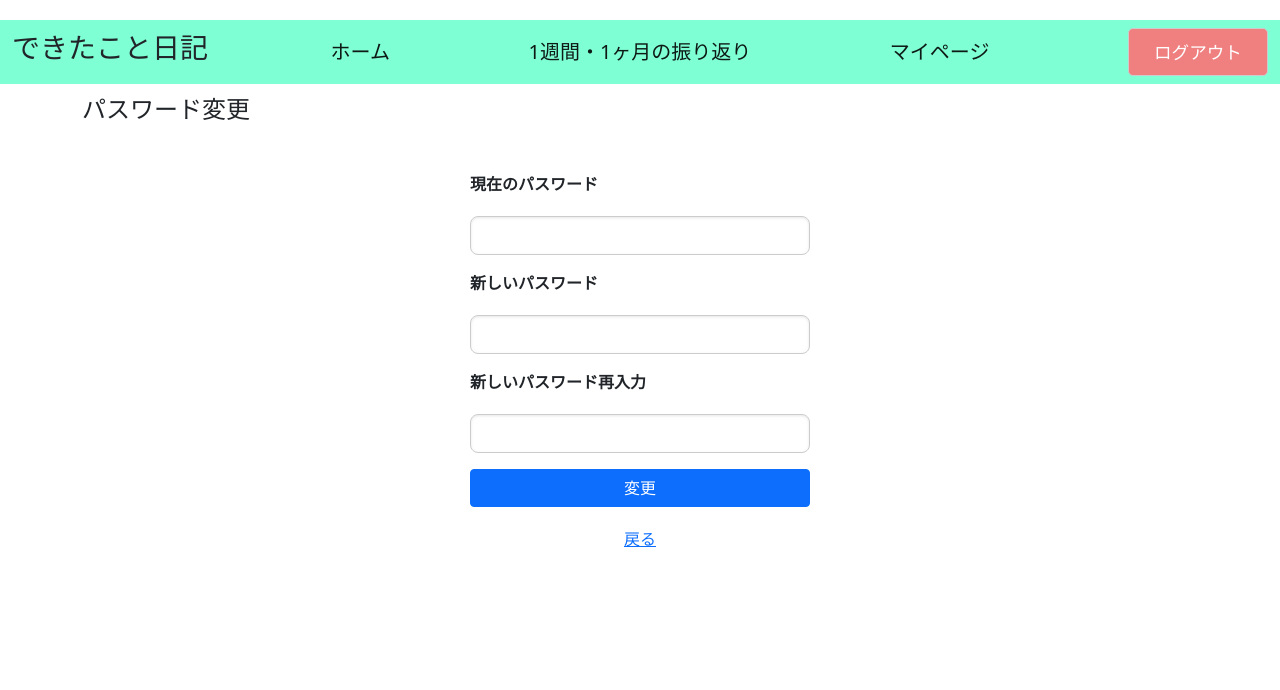
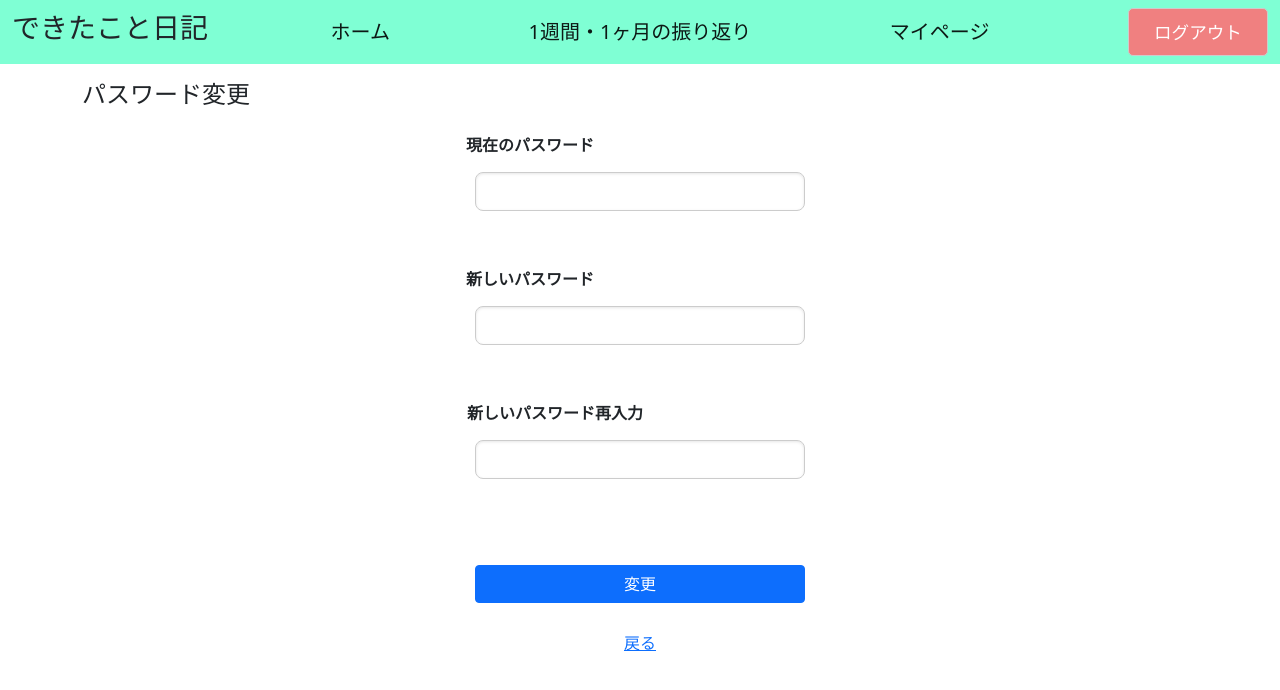
Before and after one commit to haruko-kobayashi1224/application1, a Django app: page /diary_app/change_password/ in a window 1280 px wide. Shown: the top 690 px of the page. Run offline with Django 5.2, Linux system fonts and the light colour scheme; the visitor is signed in with stand-in values (Sample User, id 1).

Commit message:
再修正

```diff
--- a/diary/diary/settings.py
+++ b/diary/diary/settings.py
@@ -118,7 +118,8 @@
 
 USE_I18N = True
 
-USE_TZ = True
+
+
 
 
 # Static files (CSS, JavaScript, Images)
--- a/diary/diary_app/forms.py
+++ b/diary/diary_app/forms.py
@@ -29,7 +29,7 @@
         password = cleaned_data['password']
         confirm_password = cleaned_data['confirm_password']
         if password != confirm_password:
-            self.add_error('password', 'パスワードが一致しません')
+            self.add_error('password', 'パスワードが一致しません。')
         try:
             validate_password(password, self.instance)
         except ValidationError as e:
@@ -75,19 +75,37 @@
 
 
 class PasswordChangeForm(forms.ModelForm):
-    current_password = forms.CharField(label="現在のパスワード", widget=forms.PasswordInput())
-    password = forms.CharField(label="新しいパスワード", widget=forms.PasswordInput())
+    current_password = forms.CharField(
+         label="現在のパスワード",
+         widget=forms.PasswordInput()
+     )
+    password = forms.CharField(
+         label="新しいパスワード",
+         widget=forms.PasswordInput()
+     )
     confirm_password = forms.CharField(
-        label='新しいパスワード再入力', widget=forms.PasswordInput()
-    )
+         label="新しいパスワード再入力",
+         widget=forms.PasswordInput()
+     )
 
     class Meta:
         model = User
         fields = ('password',)
+        labels = {
+            'password':'新しいパスワード',
 
+        }
+        widgets = {
+            'password': forms.PasswordInput(attrs={
+                'class': 'form-control',
+            }),
+        }
     def __init__(self, *args, **kwargs):
         self.user = kwargs.get('instance')
         super().__init__(*args, **kwargs)
+
+        for field in self.fields.values():
+            field.widget.attrs['class'] = 'form-control'
 
 
     def clean(self):
@@ -97,9 +115,11 @@
         confirm_password = cleaned_data.get('confirm_password')
 
         if not self.user.check_password(current_password):
-            self.add_error('current_password', '現在のパスワードが間違っています')
+            self.add_error('current_password', '現在のパスワードが間違っています。')
         if password != confirm_password:
-            self.add_error('password', 'パスワードが一致しません')
+            self.add_error('password', 'パスワードが一致しません。')
+        if current_password == confirm_password:
+            self.add_error('confirm_password', '前と同じパスワードにはできません。')
         try:
             validate_password(password, self.instance)
         except ValidationError as e:
@@ -114,7 +134,7 @@
         return user
 
 
-class TodayInputForm(forms.ModelForm): # あなたのフォームクラス名を適切なものに置き換えてください
+class TodayInputForm(forms.ModelForm):
     diary_choices = [
         ('breakfast', '朝食が食べられた'),
         ('washing', '洗濯ができた'),
@@ -136,10 +156,10 @@
         fields =('tomorrow_goal',)
         max_length=20,
         widgets = {
-           'tomorrow_goal' : forms.Textarea(
-               attrs={'placeholder': '目標を書いてください（20文字以内）',
-                      'rows': 3,
-                      'cols':60},
+           'tomorrow_goal' : forms.TextInput(
+               attrs={
+                #    'placeholder': '目標を書いてください（20文字以内）',
+                      'class': 'form-control',},
            )
         }
         labels = {
@@ -157,9 +177,10 @@
         required=False,
         max_length=20,
         label='その他',
-        widget=forms.Textarea(attrs={'placeholder': 'その他にできたことを書いてください（20文字以内）',
-                                     'rows': 1,
-                                     'cols':50,
+        widget=forms.TextInput(
+            attrs={
+                # 'placeholder': 'その他にできたことを書いてください（20文字以内）',
+                'class': 'form-control',
                               })
     )
 OtherSuccessFormSet = forms.formset_factory(OtherSuccessForm,
@@ -173,17 +194,17 @@
         fields = ('highlight', 'reason', 'next_plan',)
         widgets = {
            'highlight' : forms.Textarea(
-               attrs={'placeholder': '今週のハイライトを書いてください（150文字以内）',
+               attrs={'placeholder': '例：プログラミングの勉強が2時間できた（150文字以内）',
                       'rows': 6,
                       'cols':15},
            ),
            'reason' : forms.Textarea(
-               attrs={'placeholder': 'できた理由を書いてください（150文字以内）',
+               attrs={'placeholder': '例：スキマ時間を使って学習したから（150文字以内）',
                       'rows': 6,
                       'cols':15},
            ),
            'next_plan' : forms.Textarea(
-               attrs={ 'placeholder': '今後はどのような工夫をしたらよいかを書いてください（150文字以内）',
+               attrs={ 'placeholder': '例：もっと学習できるように、スマートフォンを自室に置かずに勉強をする（150文字以内）',
                        'rows': 6,
                        'cols':15},
            )
@@ -212,15 +233,15 @@
         fields = ('common_ground', 'my_values', 'awareness',)
         widgets = {
            'common_ground' : forms.Textarea(
-               attrs={'placeholder': '各週のハイライトに共通する点を書いてください（150文字以内）',
+               attrs={'placeholder': '例：現実の課題に向き合えた（150文字以内）',
                       'rows': 4, 'cols':90},
            ),
            'my_values' : forms.Textarea(
-               attrs={'placeholder': '自分の価値観や大切にしていることを書いてください（150文字以内）',
+               attrs={'placeholder': '例：苦手なことでも1歩ずつ課題を達成する（150文字以内）',
                       'rows': 4, 'cols':90},
            ),
            'awareness' : forms.Textarea(
-               attrs={'placeholder': 'その他気づいたことを書いてください（150文字以内）',
+               attrs={'placeholder': '例：目の前の課題をクリアしたら、生活が充実するようになった（150文字以内）',
                       'rows': 4, 'cols':90},
            )
         }
--- a/diary/diary_app/views.py
+++ b/diary/diary_app/views.py
@@ -58,7 +58,7 @@
             messages.success(request, 'ログイン成功しました！')
             return redirect('diary_app:month', year=today.year, month=today.month )
         else:
-            messages.warning(request, 'ログインに失敗しました')
+            messages.warning(request, 'ログインに失敗しました。')
     return render(
         request, 'user/user_login.html', context={
             'login_form': login_form,
--- a/diary/templates/change_password.html
+++ b/diary/templates/change_password.html
@@ -2,113 +2,141 @@
 {% block content %}
 
 <style>
-
-  .page-wrapper {
-    display: flex;
-    align-items: center;
-    justify-content: center;
-
-  }
-
-  .form-container {
-    width: 400px;
-    padding: 30px;
-    border-radius: 8px;
-    text-align: center;
-  }
-
-
-  .message-container {
-    margin-bottom: 10px;
-
-  }
-
-
-  input[type="submit"] {
-    width: 100%;
-  }
-
-  nav {
-    margin-top: 20px;
-  }
-
-  input[type="password"], input[type="password"], input[type="password"] {
-  width: 100%;
-  padding: 8px;
-  margin-top: 10px;
-  box-sizing: border-box;
-  border: 1px solid #ccc;
-  border-radius: 4px;
+.centered-form {
+  max-width: 550px;
+  margin: 0 auto;
+  text-align: left;
 }
 
-  label {
+label {
   display: block;
   font-weight: bold;
   margin-bottom: 10px;
 }
 
 .form-group {
-  text-align: left;
+  margin-bottom: 25px;
 }
 
-h4 {
-  padding-top: 15px;
+ .form-buttons {
+  text-align: center;
 }
 
+.form-label {
+  display: block;
+  font-weight: bold;
+  margin-bottom: 15px;
+  margin-left: -220px;
+}
+
+.form-label-new{
+  display: block;
+  font-weight: bold;
+  margin-bottom: 15px;
+  margin-left: -170px;
+}
+
+input[type="submit"] {
+  width: 60%;
+  margin-top: 30px;
+  margin-bottom: 20px;
+}
+
+.form-control {
+  width: 100%;       /* 親要素いっぱいに */
+  max-width: 330px;  /* 必要なら最大幅の制限 */
+  margin: 0 auto;    /* 中央寄せ */
+}
+
+textarea,
 input[type="password"] {
+  border: 1px solid #ccc;
+  border-radius: 8px;
   font-size: 15px;
   line-height: 1.4;
   box-sizing: border-box;
-  border: 1px solid #ccc;
-  border-radius: 8px;
   box-shadow: inset 0 1px 3px rgba(0,0,0,0.1);
+  padding: 8px 12px;
 }
 
+.mb-6 {
+  margin-bottom: 3.5rem !important;  /* mt-5 より大きい値に調整 */
+}
+
+
+.input-area {
+  max-width: 330px;   /* テキストボックスの幅に合わせる */
+  margin: 0 auto;     /* ページ中央に配置 */
+  text-align: left;   /* 左揃え */
+}
+
+ul.errorlist {
+  list-style: none;   /* ・を消す */    /* インデントを消す */
+  margin-top: 4px;
+}
 
 
 </style>
 
 <h4>パスワード変更</h4>
-<div class="page-wrapper">
-  <div class="form-container">
-    <div class="message-container">
+{% comment %} <div class="page-wrapper">  {% endcomment %}
+  <div class="container">
       {% if messages %}
+        <div class="text-center">
         {% for message in messages %}
           <p>{{ message.message }}</p>
         {% endfor %}
+        </div>
       {% endif %}
-    </div>
-    <form method="POST">
+
+    <form method="POST" class="mt-4 centered-form">
       {% csrf_token %}
-      <div class="form-group text-start mb-3">
-        <label for="{{ password_change_form.id_for_label }}">現在のパスワード</label>
+
+      <div class="form-group mb-6">
+        <div class ="text-center">
+          <label for="{{ password_change_form.id_for_label }}" class="form-label">現在のパスワード</label>
+        </div>
+        <div class="input-area">
         {{ password_change_form.current_password }}
         {% if password_change_form.current_password.errors %}
-          <div class="text-danger">{{ password_change_form.current_password.errors }}</div>
+           <div class="text-danger">{{ password_change_form.current_password.errors }}</div>
         {% endif %}
+         </div>
       </div>
 
-      <div class="form-group text-start mb-3">
-        <label for="{{ password_change_form.id_for_label }}">新しいパスワード</label>
+      <div class="form-group  mb-6">
+        <div class ="text-center">
+          <label for="{{ password_change_form.id_for_label }}" class="form-label">新しいパスワード</label>
+        </div>
+        <div class="input-area">
         {{ password_change_form.password }}
         {% if password_change_form.password.errors %}
-          <div class="text-danger">{{ password_change_form.password.errors }}</div>
+           <div class="text-danger">{{ password_change_form.password.errors }}</div>
         {% endif %}
+        </div>
       </div>
 
-      <div class="form-group text-start mb-3">
-        <label for="{{ password_change_form.id_for_label }}">新しいパスワード再入力</label>
+      <div class="form-group  mb-6">
+        <div class ="text-center">
+          <label for="{{ password_change_form.id_for_label }}" class="form-label-new">新しいパスワード再入力</label>
+        </div>
+        <div class="input-area">
         {{ password_change_form.confirm_password }}
         {% if password_change_form.confirm_password.errors %}
           <div class="text-danger">{{ password_change_form.confirm_password.errors }}</div>
         {% endif %}
+        </div>
       </div>
 
-    <input type="submit" value="変更" class="btn btn-primary">
+      <div class="form-buttons">
+        <input type="submit" value="変更" class="btn btn-primary">
+      </div>
     </form>
-    <nav>
+
+    <div class="text-center mt-2">
     <a href="{% url 'diary_app:my_page' %}">戻る</a>
-    </nav>
+    </div>
+
   </div>
-</div>
+{% comment %} </div> {% endcomment %}
 {% endblock %}
```
Also changed, not shown: diary/templates/edit_diary.html (+29 -21 lines), diary/templates/home.html (+7 -9 lines), diary/templates/my_page.html (+12 -7 lines), diary/templates/portfolio.html (+7 -8 lines), diary/templates/today_input.html (+18 -7 lines).
